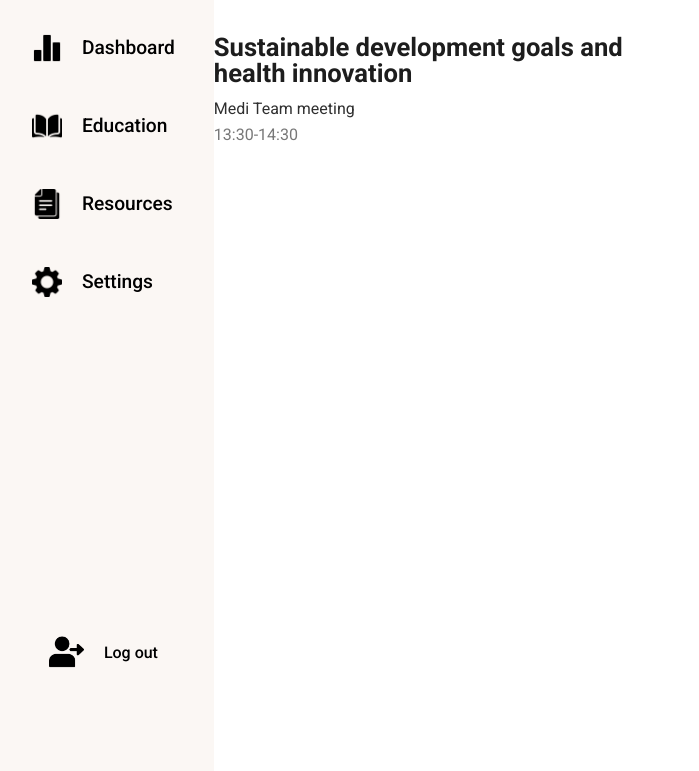
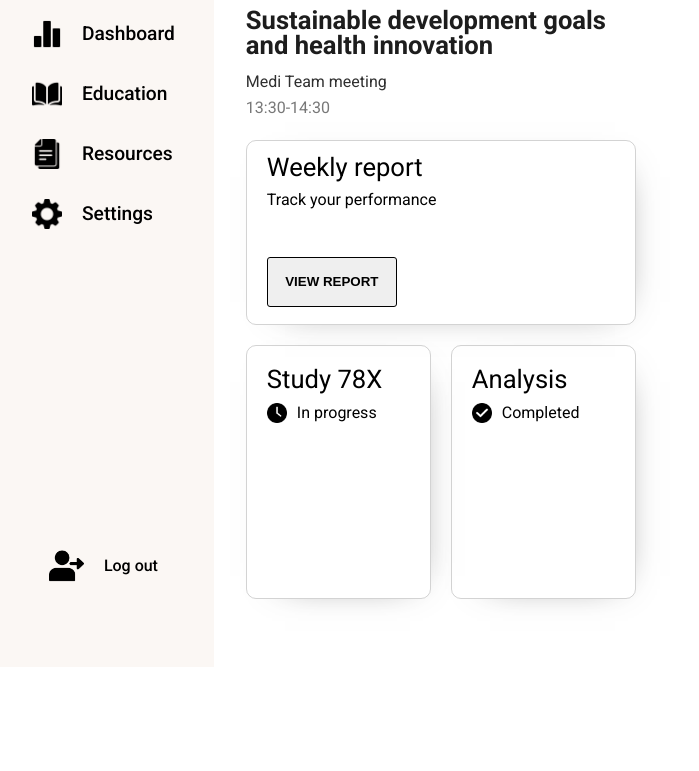
Before and after one commit to KartikSinghK/admin_dashboard, a plain HTML site: page index.html in a window 1280 px wide. Shown: the part 133-904 px from the top of the page, without its empty margins (7-706 px from the left). After the commit the page ends 800 px from the top, so only its background shows below. Drawn offline with Linux system fonts and the light colour scheme.

Commit message:
done with main panel layout

```diff
--- a/index.html
+++ b/index.html
@@ -41,6 +41,7 @@
                     </li>
                 </ul>
             </div>
+
             <div class="logout">
                 <ul>
                     <li>
@@ -51,7 +52,7 @@
             </div>
         </section>
         <section class="main-panel">
-            <div class="heading-section">
+           <div class="heading-section">
                 <div>
                     <p class="heading">Today's Plan</p>
                     <p class="sub-heading">June 14th, 2023</p>
@@ -59,6 +60,7 @@
 
                 <img src="icons/plus.png" alt="">
             </div>
+
             <div class="meeting">
                 <p class="meeting-title">
                     Sustainable development goals and health innovation
@@ -67,6 +69,25 @@
                     Medi Team meeting
                 </p>
                 <p class="time sub-heading">13:30-14:30</p>
+            </div>
+            <div class="card card1">
+                <p class="card-heading">Weekly report</p>
+                <p class="card-subheading">Track your performance</p>
+                <button class="card-button" href="#">View report</button>
+            </div>
+            <div class="card card-vertical card2">
+                <p class="card-heading">Study 78X</p>
+                <div class = "sub-text">
+                    <img src="icons/time.png" alt="">
+                    <p>In progress</p>
+                </div>
+            </div>
+            <div class="card card-vertical card3">
+                <p class="card-heading">Analysis</p>
+                <div class = "sub-text">
+                    <img src="icons/checked.png" alt="">
+                    <p>Completed</p>
+                </div>
             </div>
         </section>
         <section class="notification">
--- a/styles.css
+++ b/styles.css
@@ -1,25 +1,24 @@
 body {
 	font-family: "Roboto", sans-serif;
 	box-sizing: border-box;
-    height:100vh;
+	height: 100vh;
 }
 .container {
 	display: grid;
 	grid-template-columns: 1fr 3fr 3fr 1fr;
 	grid-template-rows: 1fr;
-    height:100vh;
+	height: 100vh;
 }
 .left-side-panel {
 	background-color: #fbf7f4;
 	display: grid;
+	gap: 20px;
 	grid-template-columns: 1fr;
-	grid-template-rows: repeat(6, 1fr);
-	align-items: center;
-	justify-content: center;
+	grid-template-rows: repeat(12, 1fr);
 }
 .logo {
 	width: 100%;
-	grid-row: 1/2;
+	grid-row: 1/3;
 	display: flex;
 	flex-direction: column;
 	justify-content: center;
@@ -34,7 +33,7 @@ body {
 	width: 40px;
 }
 .menu {
-	grid-row: 2/5;
+	grid-row: 3/8;
 	height: 65%;
 	align-self: start;
 }
@@ -68,12 +67,11 @@ body {
 	margin-right: 20px;
 }
 .logout {
-	grid-row: 6/7;
+	grid-row: 10/12;
 	display: flex;
 	justify-content: center;
-    align-self: start;
+	align-self: end;
 }
-
 .logout img {
 	width: 35px;
 	margin-right: 20px;
@@ -91,17 +89,15 @@ body {
 }
 .main-panel {
 	display: grid;
-	grid-gap: 15px;
+	grid-gap: 20px;
 	grid-template-columns: 1fr 1fr;
-	grid-template-rows: repeat(6, 1fr);
-	/* padding: 0 2rem; */
+	grid-template-rows: repeat(12, 1fr);
+	padding: 0 2rem;
 }
-.main-panel > *{
-    min-width:0;
-}
+
 .heading-section {
 	grid-column: 1/3;
-	grid-row: 1/2;
+	grid-row: 1/3;
 	display: flex;
 	justify-content: space-between;
 	align-items: center;
@@ -110,7 +106,7 @@ body {
 	font-size: 1.5rem;
 	font-weight: 500;
 	color: #4d4d4d;
-	margin-bottom: 15px;
+	margin: 20px 0;
 }
 .sub-heading {
 	color: rgb(120, 120, 120);
@@ -124,10 +120,10 @@ body {
 }
 .meeting {
 	grid-column: 1/3;
-	grid-row: 2/3;
+	grid-row: 3/5;
 	display: flex;
 	flex-direction: column;
-	padding: 15px 0;
+	align-self: center;
 }
 .meeting .meeting-title {
 	font-size: 1.6rem;
@@ -139,3 +135,68 @@ body {
 	color: rgb(47, 47, 47);
 	margin-bottom: 10px;
 }
+
+.card {
+	grid-column: 1/3;
+	grid-row: 5/8;
+	box-shadow: 9px 7px 37px -30px rgba(0, 0, 0, 0.75);
+	-webkit-box-shadow: 9px 7px 37px -30px rgba(0, 0, 0, 0.75);
+	-moz-box-shadow: 9px 7px 37px -30px rgba(0, 0, 0, 0.75);
+	display: grid;
+	grid-template-rows: repeat(5, 1fr);
+	padding: 10px 20px;
+	border-radius: 10px;
+    border:1px solid rgba(128, 128, 128, 0.344);
+}
+.card-heading {
+	font-size: 1.6em;
+	align-self: center;
+	grid-row: 1/2;
+}
+.card-subheading {
+	font-size: 1rem;
+	align-self: center;
+	grid-row: 2/3;
+}
+.card-button {
+	grid-row: 4/6;
+	text-decoration: none;
+	border: 1.4px solid black;
+	width: 130px;
+	height: 50px;
+	align-self: center;
+	text-transform: uppercase;
+	font-weight: 600;
+	transition: all 0.2s ease-out;
+    border-radius: 3px;
+}
+.card-button:hover {
+	cursor: pointer;
+    background-color:#4d4d4d;
+    color:white;
+}
+.card-vertical {
+	grid-column: 1/2;
+	grid-row: 8/12;
+}
+.sub-text {
+	display: flex;
+	align-items: center;
+	grid-row: 2/3;
+	align-self: start;
+	font-size: 1rem;
+}
+.sub-text img {
+	height: 20px;
+	margin-right: 10px;
+}
+.card3 {
+	grid-column: 2/3;
+	grid-row: 8/12;
+}
+.card1 {
+	/* background-image: url("icons/report.jpg");
+	background-repeat: no-repeat;
+	background-size: contain;
+	background-position: right; */
+}
```
Also changed, not shown: icons/analyse.jpg (added), icons/report.jpg (added), icons/study.jpg (added).
